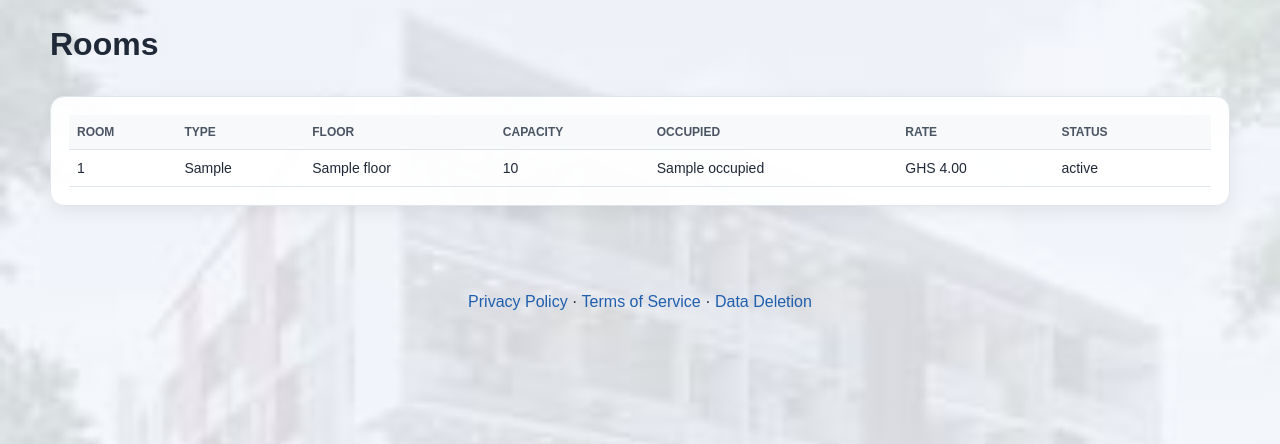
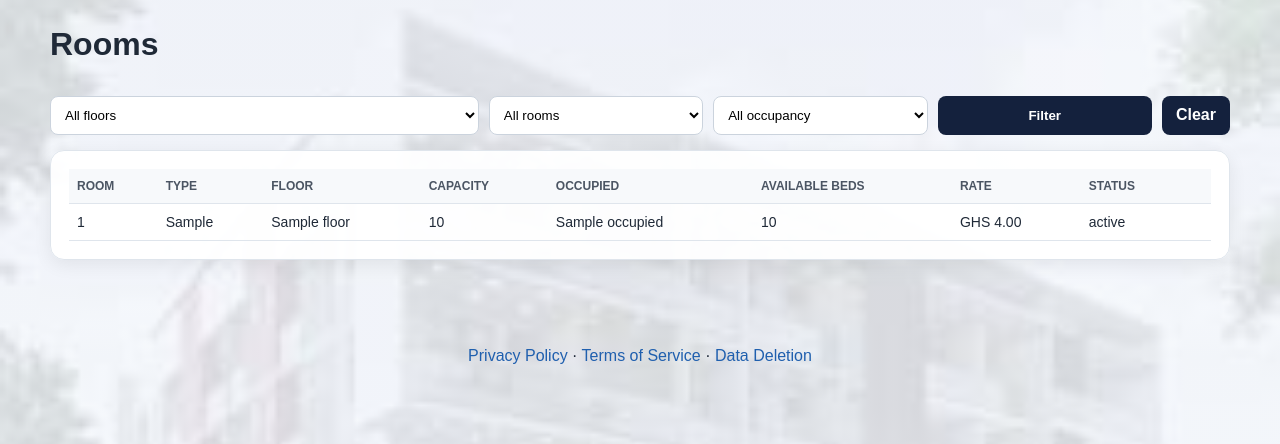
Before and after one commit to aylegacyhostel/ay-legacy-hostel-app, a Python web app: template templates/rooms.html in a window 1280 px wide. Shown: the part 76-520 px from the top of the page. Run offline with Jinja, Linux system fonts and the light colour scheme; the template is opened without the code that fills it: most values are stand-ins (such as "Sample title", 1, 10 or a date in 2020).

Commit message:
Add room and floor filter controls to templates/rooms.html

```diff
--- a/templates/rooms.html
+++ b/templates/rooms.html
@@ -1 +1,8 @@
-{% extends 'base.html' %}{% block content %}<div class="pagehead"><h1>Rooms</h1>{% if session.get('role')=='admin' %}<a class="btn" href="{{url_for('new_room')}}">+ Add Room</a>{% endif %}</div><div class="panel"><table><tr><th>Room</th><th>Type</th><th>Floor</th><th>Capacity</th><th>Occupied</th><th>Rate</th><th>Status</th><th></th></tr>{% for r in rooms %}<tr><td>{{r.room_number}}</td><td>{{r.room_type or '-'}}</td><td>{{r.floor or '-'}}</td><td>{{r.capacity}}</td><td>{{r.occupied}}</td><td>GHS {{'%.2f'|format(r.monthly_rate)}}</td><td>{{r.status}}</td><td>{% if session.get('role')=='admin' %}<a href="{{url_for('edit_room',rid=r.id)}}">Edit</a>{% endif %}</td></tr>{% endfor %}</table></div>{% endblock %}
+{% extends 'base.html' %}{% block content %}
+<div class="pagehead"><h1>Rooms</h1>{% if session.get('role')=='admin' %}<a class="btn" href="{{url_for('new_room')}}">+ Add Room</a>{% endif %}</div>
+<form class="filters" method="get"><select name="floor"><option value="">All floors</option>{% for f in floors %}<option value="{{f.floor}}" {% if floor==f.floor %}selected{% endif %}>{{f.floor}}</option>{% endfor %}</select>
+<select name="room"><option value="">All rooms</option>{% for r in room_options %}<option value="{{r.room_number}}" {% if room==r.room_number %}selected{% endif %}>{{r.room_number}}</option>{% endfor %}</select>
+<select name="occupancy"><option value="">All occupancy</option><option value="Available" {% if occupancy=='Available' %}selected{% endif %}>Empty</option><option value="Partial" {% if occupancy=='Partial' %}selected{% endif %}>Partially occupied</option><option value="Full" {% if occupancy=='Full' %}selected{% endif %}>Full / Over capacity</option></select>
+<button type="submit">Filter</button><a class="btn" href="{{url_for('rooms')}}">Clear</a></form>
+<div class="panel"><table><tr><th>Room</th><th>Type</th><th>Floor</th><th>Capacity</th><th>Occupied</th><th>Available Beds</th><th>Rate</th><th>Status</th><th></th></tr>
+{% for r in rooms %}<tr><td>{{r.room_number}}</td><td>{{r.room_type or '-'}}</td><td>{{r.floor or '-'}}</td><td>{{r.capacity}}</td><td>{{r.occupied}}</td><td>{{r.capacity-r.occupied}}</td><td>GHS {{'%.2f'|format(r.monthly_rate)}}</td><td>{{r.status}}</td><td>{% if session.get('role')=='admin' %}<a href="{{url_for('edit_room',rid=r.id)}}">Edit</a>{% endif %}</td></tr>{% else %}<tr><td colspan="9">No rooms match these filters.</td></tr>{% endfor %}</table></div>{% endblock %}
```
